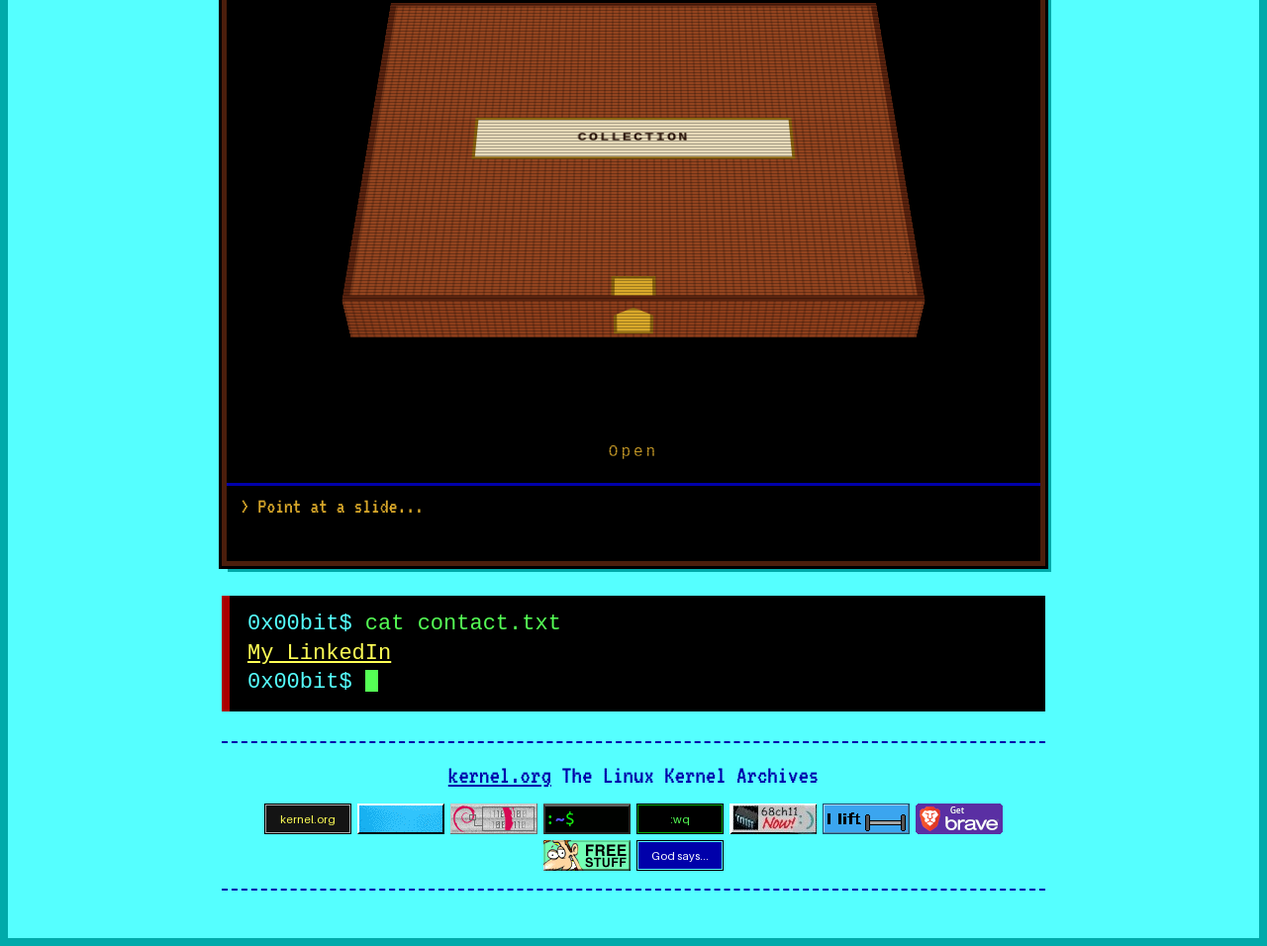
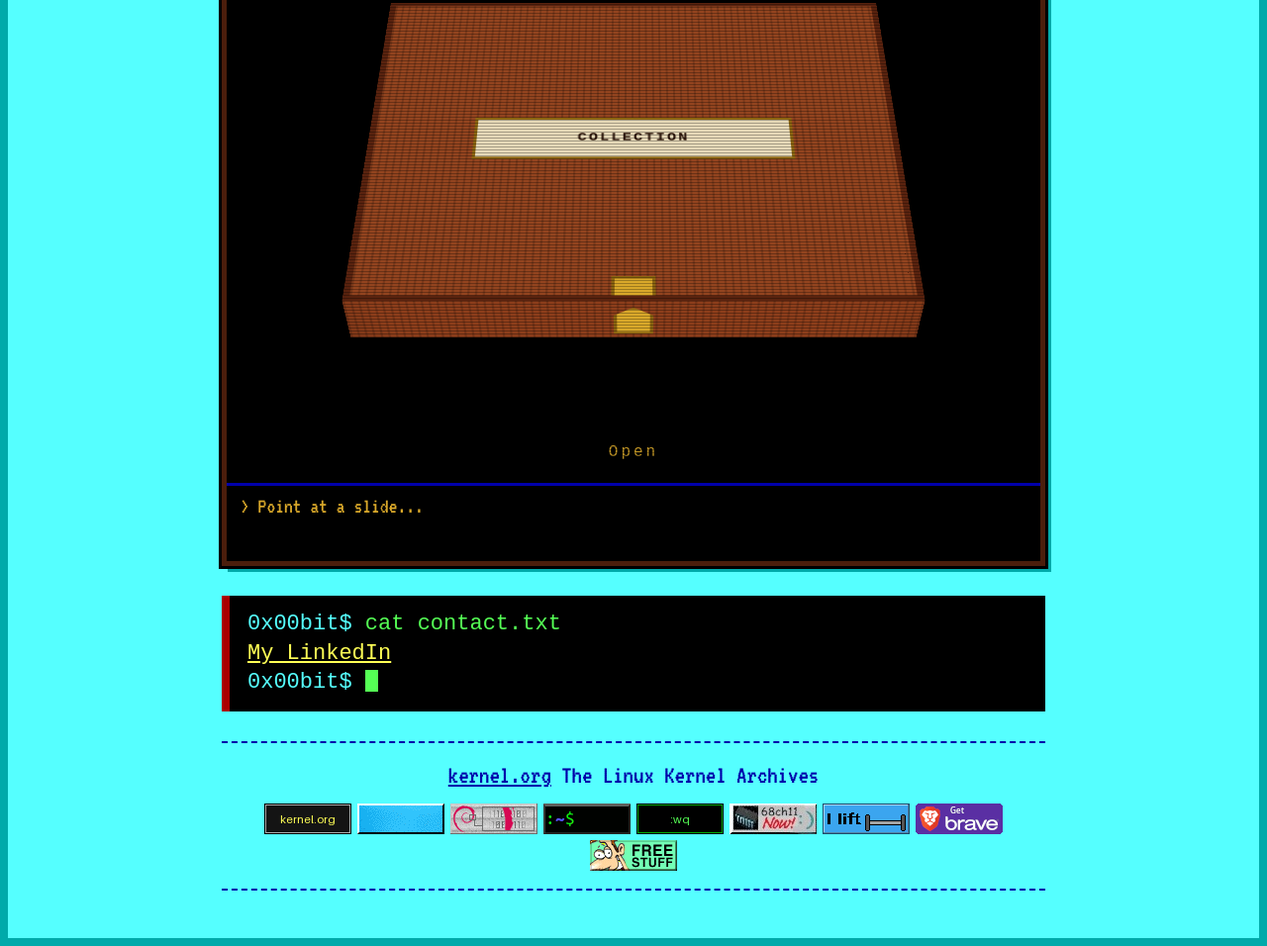
Before and after one commit to 0x00bit/0x00bit.github.io, a plain HTML site: page index.html in a window 1280 px wide. Shown: the part 1454-2410 px from the top of the page at 99% size. Drawn offline with Linux system fonts and the light colour scheme.

Commit message:
Remove templeos button image from index.html

```diff
--- a/index.html
+++ b/index.html
@@ -336,7 +336,6 @@
         <img src="./assets/buttons/button93.gif" alt="I lift" width="88" height="31">
         <img src="./assets/buttons/brave.gif" alt="Get Brave" width="88" height="31">
         <img src="./assets/buttons/freestuff.gif" alt="Free stuff" width="88" height="31">
-        <img src="./assets/buttons/templeos.gif" alt="God says" width="88" height="31">
       </div>
     </div>
   </section>
```
